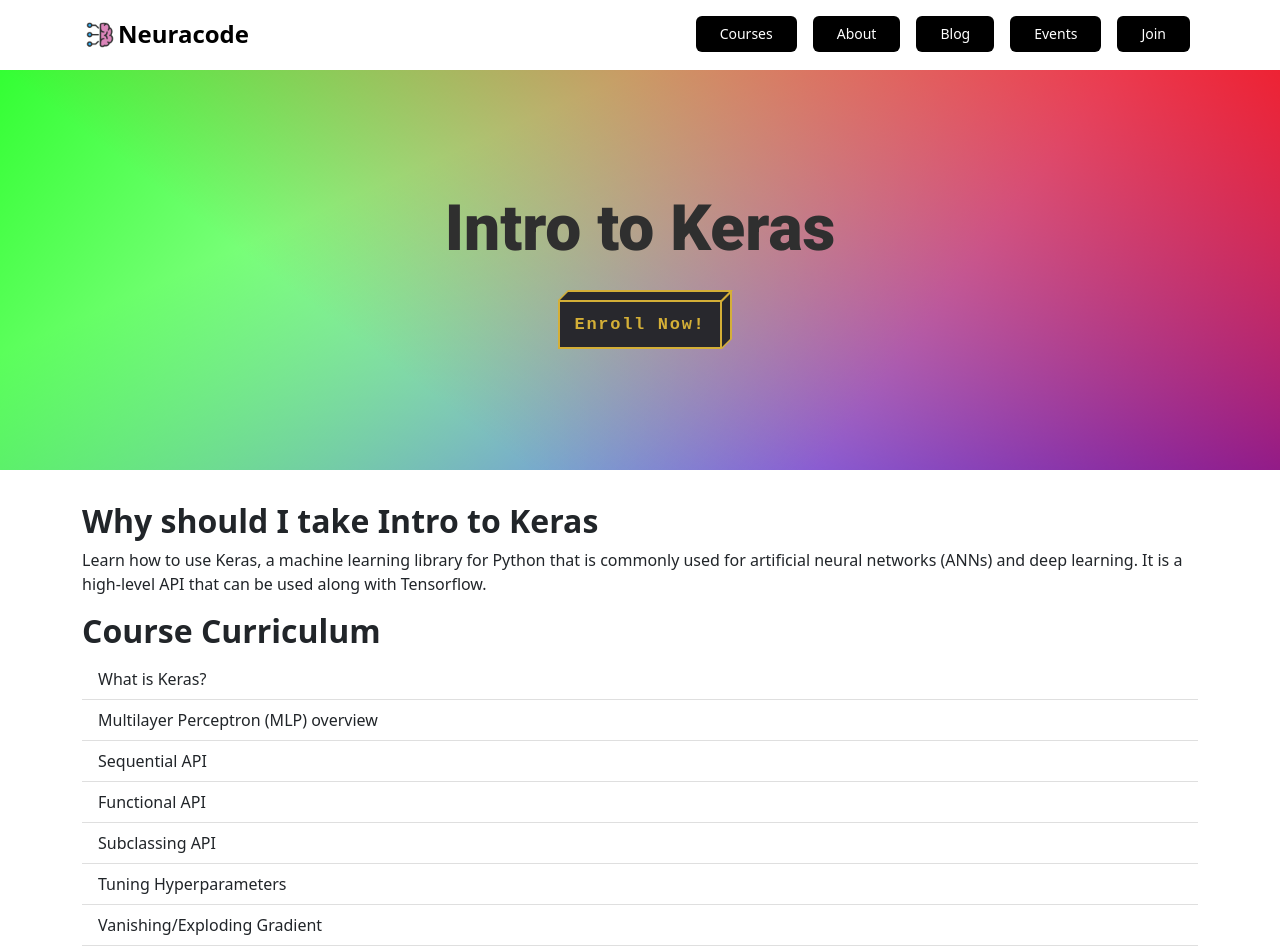
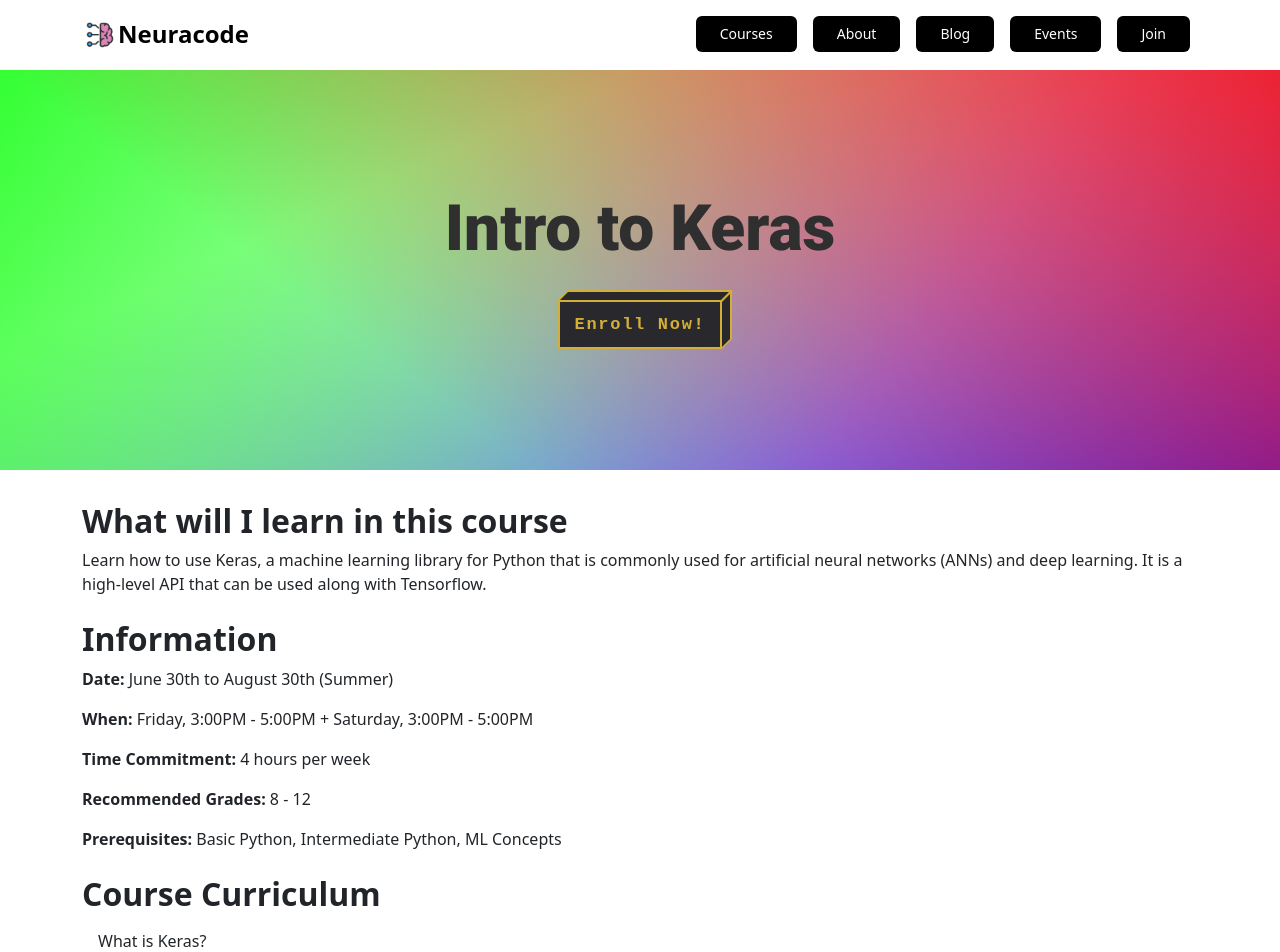
Before and after one commit to Neuracode/website, a Next.js app: page /courses/intro-to-keras in a window 1280 px wide. Shown: the top 952 px of the page. Built offline with nearby package versions, Linux system fonts and the light colour scheme.

Commit message:
Update course pages

```diff
--- a/components/CourseHeader.tsx
+++ b/components/CourseHeader.tsx
@@ -7,12 +7,24 @@ interface CourseHeaderProps {
     name: string;
     about: string;
     curriculumList: string[];
+    startDate: string;
+    endDate: string;
+    dayAndTime: string;
+    timeCommitment: number;
+    recommendedGrades: string;
+    prerequisites: string[];
 }
 
 const CourseHeader: React.FC<CourseHeaderProps> = ({
     name,
     curriculumList,
-    about
+    about,
+    startDate,
+    endDate,
+    dayAndTime,
+    timeCommitment,
+    recommendedGrades,
+    prerequisites
 }) => {
     return (
         <>
@@ -32,13 +44,23 @@ const CourseHeader: React.FC<CourseHeaderProps> = ({
                 </div>
             </div>
             <Container>
-                <section>
+                <section className='mb-4'>
                     <h2 style={{ fontWeight: 800 }}>
-                        Why should I take <span>{name}</span>
+                        What will I learn in this course
                     </h2>
                     <p>{about}</p>
                 </section>
-                <section>
+                <section className='mb-4'>
+                    <h2 style={{ fontWeight: 800 }}>
+                        Information
+                    </h2>
+                    <p><b>Date:</b> {startDate} to {endDate} (Summer)</p>
+                    <p><b>When:</b> {dayAndTime}</p>
+                    <p><b>Time Commitment:</b> {timeCommitment} hours per week</p>
+                    <p><b>Recommended Grades: </b> {recommendedGrades}</p>
+                    <p><b>Prerequisites: </b> {prerequisites.join(', ') || 'None'}</p>
+                </section>
+                <section className='mb-5'>
                     <h2 style={{ fontWeight: 800 }}>Course Curriculum</h2>
                     <ListGroup variant='flush'>
                         {curriculumList.map((item, index) => (
--- a/pages/courses/intermediate-python.tsx
+++ b/pages/courses/intermediate-python.tsx
@@ -31,6 +31,12 @@ const IntermediatePython: React.FC = () => {
                 name='Intermediate Python'
                 curriculumList={curriculumList}
                 about='After the basics, intermediate Python is the next step in the machine learning journey. This course teaches you the more advanced concepts, which you will continue to use in other courses and your machine learning journey in general.'
+                startDate='June 30th'
+                endDate='August 30th'
+                dayAndTime='Friday, 3:00PM - 4:30PM + Saturday, 3:00PM - 4:30PM'
+                timeCommitment={3}
+                recommendedGrades='8 - 10'
+                prerequisites={['Basic Python']}
             />
         </>
     );
--- a/pages/courses/intro-to-keras.tsx
+++ b/pages/courses/intro-to-keras.tsx
@@ -23,6 +23,12 @@ const IntroToKeras: React.FC = () => {
                 name='Intro to Keras'
                 curriculumList={curriculumList}
                 about='Learn how to use Keras, a machine learning library for Python that is commonly used for artificial neural networks (ANNs) and deep learning. It is a high-level API that can be used along with Tensorflow.'
+                startDate='June 30th'
+                endDate='August 30th'
+                dayAndTime='Friday, 3:00PM - 5:00PM + Saturday, 3:00PM - 5:00PM'
+                timeCommitment={4}
+                recommendedGrades='8 - 12'
+                prerequisites={['Basic Python', 'Intermediate Python', 'ML Concepts']}
             />
         </>
     );
--- a/pages/courses/intro-to-machine-learning.tsx
+++ b/pages/courses/intro-to-machine-learning.tsx
@@ -19,6 +19,12 @@ const IntroToMachineLearning: React.FC = () => {
                 name='Intro to Machine Learning'
                 curriculumList={curriculumList}
                 about='Learn the basics of machine learning and theoretical knowledge on the topic. This course is meant as a primer for the other courses, which all rely on the concepts taught in this course.'
+                startDate='June 30th'
+                endDate='August 30th'
+                dayAndTime='Friday, 3:00PM - 4:30PM + Saturday, 3:00PM - 4:30PM'
+                timeCommitment={3}
+                recommendedGrades='6 - 10'
+                prerequisites={[]}
             />
         </>
     );
--- a/pages/courses/intro-to-python.tsx
+++ b/pages/courses/intro-to-python.tsx
@@ -29,6 +29,12 @@ const IntroToPython: React.FC = () => {
                 name='Intro to Python'
                 curriculumList={curriculumList}
                 about='Learn to use the general-purpose programming knowledge, which has a huge machine learning community to support it. Python is the most popular language for machine learning and this teaches you the basics you need for the other courses, which all require Python.'
+                startDate='June 30th'
+                endDate='August 30th'
+                dayAndTime='Friday, 3:00PM - 4:30PM + Saturday, 3:00PM - 4:30PM'
+                timeCommitment={3}
+                recommendedGrades='6 - 10'
+                prerequisites={[]}
             />
         </>
     );
--- a/pages/courses/intro-to-scikit-learn.tsx
+++ b/pages/courses/intro-to-scikit-learn.tsx
@@ -53,6 +53,12 @@ const IntroToScikitLearn: React.FC = () => {
                 name='Intro to Scikit-Learn'
                 curriculumList={curriculumList}
                 about='Learn how to use Scikit-Learn, a machine learning library for Python that includes a lot of useful machine learning algorithms and functions. It is not too complex and is a great way to get started with machine learning.'
+                startDate='June 30th'
+                endDate='August 30th'
+                dayAndTime='Friday, 3:00PM - 5:00PM + Saturday, 3:00PM - 5:00PM'
+                timeCommitment={4}
+                recommendedGrades='8 - 12'
+                prerequisites={['Basic Python', 'Intermediate Python', 'ML Concepts']}
             />
         </>
     );
--- a/pages/courses/intro-to-tensorflow.tsx
+++ b/pages/courses/intro-to-tensorflow.tsx
@@ -31,6 +31,12 @@ const IntroToTensorflow: React.FC = () => {
                 name='Intro to Tensorflow'
                 curriculumList={curriculumList}
                 about='Learn how to use Tensorflow, a machine learning library that is primarily used for deep learning. It is used along with Keras and it mainly features a low-level API.'
+                startDate='June 30th'
+                endDate='August 30th'
+                dayAndTime='Friday, 3:00PM - 5:30PM + Saturday, 3:00PM - 5:30PM'
+                timeCommitment={5}
+                recommendedGrades='9 - 12'
+                prerequisites={['Basic Python', 'Intermediate Python', 'ML Concepts', 'Keras']}
             />
         </>
     );
--- a/pages/courses/overview.tsx
+++ b/pages/courses/overview.tsx
@@ -47,7 +47,7 @@ const Overview: React.FC = () => {
             prerequisites: [
                 'Basic Python',
                 'Intermediate Python',
-                'AI Concepts',
+                'ML Concepts',
             ],
         },
         {
@@ -59,7 +59,7 @@ const Overview: React.FC = () => {
             prerequisites: [
                 'Basic Python',
                 'Intermediate Python',
-                'AI Concepts',
+                'ML Concepts',
             ],
         },
         {
@@ -71,7 +71,7 @@ const Overview: React.FC = () => {
             prerequisites: [
                 'Basic Python',
                 'Intermediate Python',
-                'AI Concepts',
+                'ML Concepts',
                 'Keras',
             ],
         },
@@ -99,7 +99,7 @@ const Overview: React.FC = () => {
                                         {course.description}
                                         <br />
                                         <br />
-                                        <b>Prerequisites:</b>
+                                        <b>Prerequisites: </b>
                                         {course.prerequisites.join(', ') ||
                                             'None'}
                                     </Card.Text>
```
